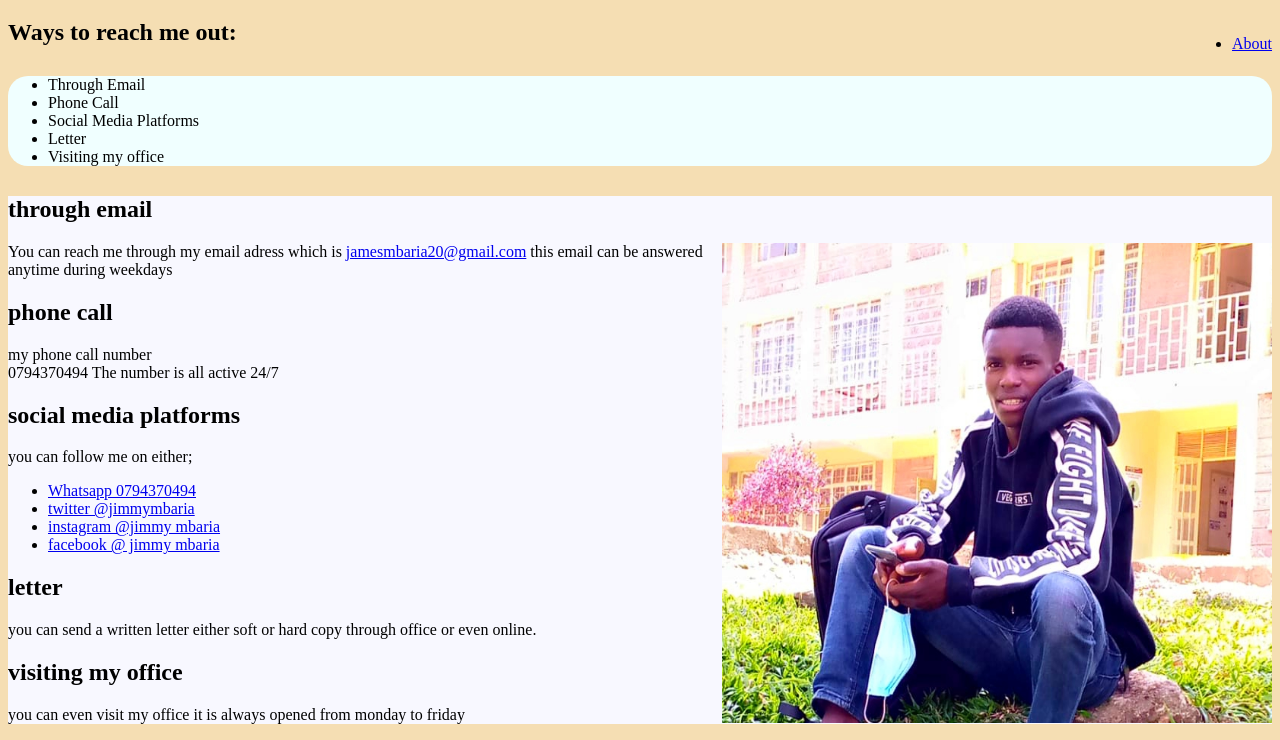
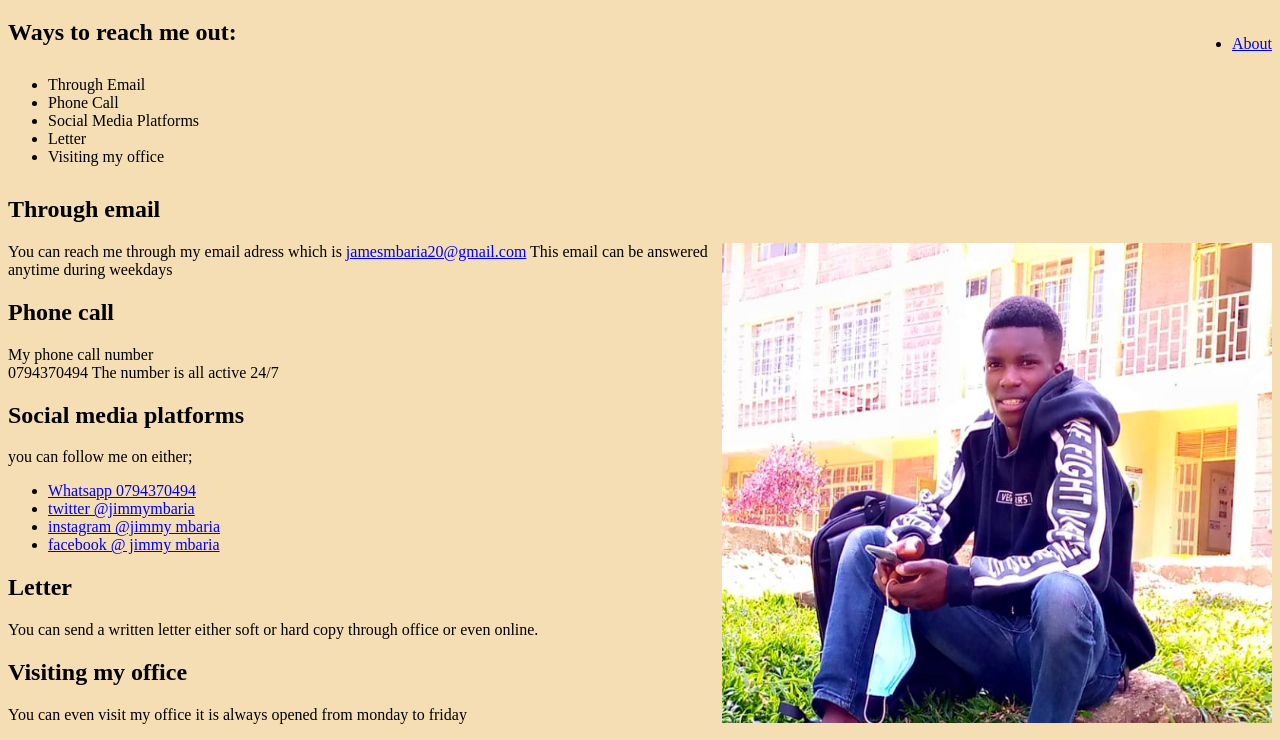
Before and after one commit to jamesmbaria1234/8th-project, a plain HTML site: page jm.html in a window 1280 px wide. Shown: the part 61-801 px from the top of the page. Drawn offline with Linux system fonts and the light colour scheme.

Commit message:
Update jm.html

```diff
--- a/jm.html
+++ b/jm.html
@@ -16,7 +16,7 @@
     </div>
     <div class="contact">
         <h2>Ways to reach me out:</h2>
-        <ul style="background-color: azure;border-radius:20px; margin-top: 30px;">
+        <ul style="border-radius:20px; margin-top: 30px;">
            <li>Through Email</li>
            <li>Phone Call</li>
             <li> Social Media Platforms</li>
@@ -24,20 +24,20 @@
           <li> Visiting my office</li>
       </ul>
     </div>
-    <div class=" deeper"   style="background-color:ghostwhite ; margin-top:30px; "    >
-        <h2>through email</h2>
+    <div class=" deeper"   style=" margin-top:30px; "    >
+        <h2>Through email</h2>
         <img src="james.jpg" alt="My picture"
          style="float:right; width: 550px; height:480px;"    >
          <p>You can reach me through my email adress which is
            <a href="#">jamesmbaria20@gmail.com</a>
-          this email can be answered anytime during weekdays
+          This email can be answered anytime during weekdays
          </p>
-         <h2>phone call</h2>
-         <p>my phone call number <br>
+         <h2>Phone call</h2>
+         <p>My phone call number <br>
             0794370494
             The number is all active 24/7
          </p>
-         <h2> social media platforms</h2>
+         <h2> Social media platforms</h2>
             <p> you can follow me on either;
                 <ul>
                     <li> <a href="#" >Whatsapp 0794370494</a>  </li>
@@ -47,14 +47,14 @@
 
                 </ul>
             </p>
-            <h2>letter</h2>
+            <h2>Letter</h2>
             <p>
-                you can send a written letter either soft or hard copy through
+                You can send a written letter either soft or hard copy through
                 office or even online.
             </p>
-            <h2>visiting my office</h2>
+            <h2>Visiting my office</h2>
             <p>
-                you can even visit my office it is always opened from monday to friday
+                You can even visit my office it is always opened from monday to friday
             </p>
 
 
```
